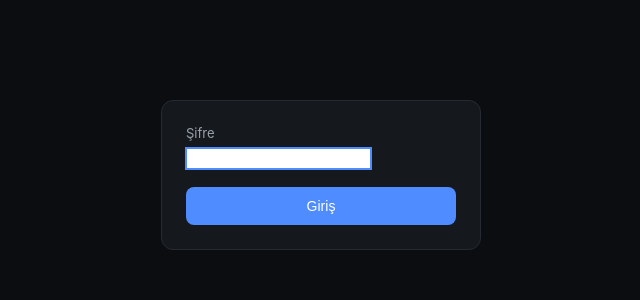
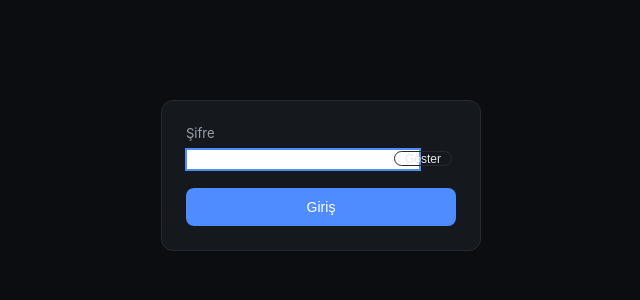
Before and after one commit to fatihsirin-byte/ozonapi, a Next.js app: page /login in a window 1280 px wide. Shown: the top 300 px of the page, without its empty margins (319-959 px from the left). Built offline with nearby package versions, Linux system fonts and the light colour scheme.

Commit message:
Login: göster/gizle butonu ekle, trim ile boşluk hatalarını engelle

```diff
--- a/app/login/LoginForm.tsx
+++ b/app/login/LoginForm.tsx
@@ -7,6 +7,7 @@ export function LoginForm() {
   const router = useRouter();
   const searchParams = useSearchParams();
   const [password, setPassword] = useState("");
+  const [showPassword, setShowPassword] = useState(false);
   const [error, setError] = useState<string | null>(null);
   const [submitting, setSubmitting] = useState(false);
 
@@ -18,7 +19,7 @@ export function LoginForm() {
     const res = await fetch("/api/auth/login", {
       method: "POST",
       headers: { "Content-Type": "application/json" },
-      body: JSON.stringify({ password }),
+      body: JSON.stringify({ password: password.trim() }),
     });
 
     setSubmitting(false);
@@ -37,7 +38,24 @@ export function LoginForm() {
       <form onSubmit={handleSubmit}>
         <div className="field">
           <label>Şifre</label>
-          <input type="password" autoFocus value={password} onChange={(e) => setPassword(e.target.value)} />
+          <div style={{ position: "relative" }}>
+            <input
+              type={showPassword ? "text" : "password"}
+              autoFocus
+              autoComplete="current-password"
+              value={password}
+              onChange={(e) => setPassword(e.target.value)}
+              style={{ paddingRight: 60, fontFamily: "monospace", letterSpacing: showPassword ? 0 : 2 }}
+            />
+            <button
+              type="button"
+              onClick={() => setShowPassword((v) => !v)}
+              className="btn-secondary"
+              style={{ position: "absolute", right: 4, top: 4, bottom: 4, padding: "0 10px", fontSize: 12 }}
+            >
+              {showPassword ? "Gizle" : "Göster"}
+            </button>
+          </div>
         </div>
         {error && <div className="status-banner failed">{error}</div>}
         <button className="btn-primary" type="submit" disabled={submitting} style={{ width: "100%" }}>
```
